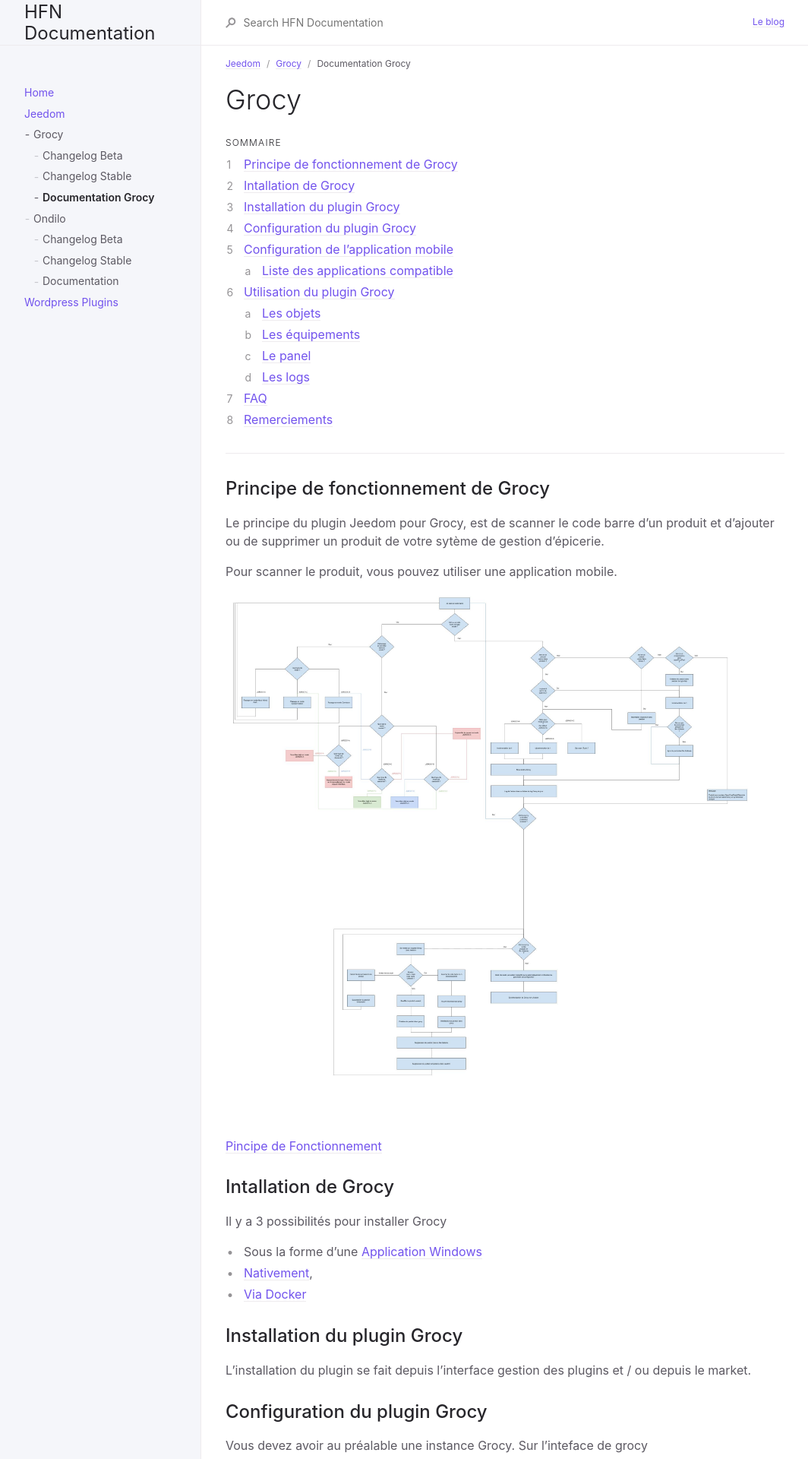
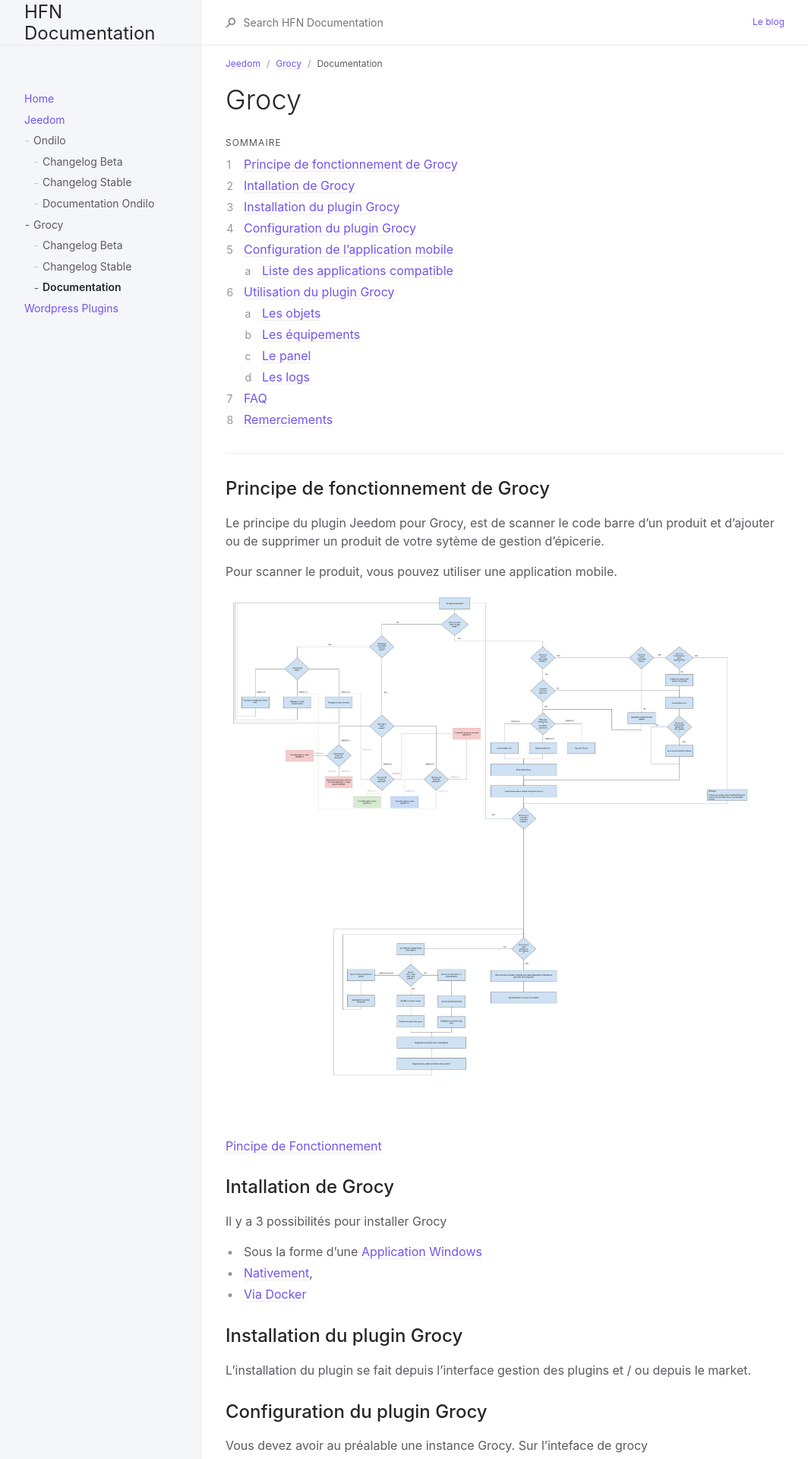
Before and after one commit to Hotfirenet/documentation, a Jekyll site: the page built from jeedom/plugin-grocy/fr_FR/documentation.md, in a window 1280 px wide. Shown: the top 1920 px of the page at 76% size, without its empty margins (107-1171 px from the left). Built offline with Jekyll 4.4.1, drawn with Linux system fonts in a browser that asks for light colours.

```diff
--- a/jeedom/plugin-grocy/fr_FR/documentation-grocy.md
+++ b/jeedom/plugin-grocy/fr_FR/documentation.md
@@ -1,7 +1,8 @@
 ---
 layout: default
-title: Documentation Grocy
+title: Documentation
 description: Plugin Grocy pour le système domotique Jeedom. Grocy est un ERP permettant la gestion de stock de vos aliments et de vos tâches ménagères. Le système Grocy est open source est auto-hébergé.
+nav_order: 1
 parent: Grocy
 grand_parent: Jeedom
 ---
--- a/jeedom/plugin-ondilo/fr_FR/documentation.md
+++ b/jeedom/plugin-ondilo/fr_FR/documentation-ondilo.md
@@ -1,6 +1,6 @@
 ---
 layout: default
-title: Documentation
+title: Documentation Ondilo
 description: Les flotteurs de la gamme Ico conçus par la société Ondilo sont des capteurs Wifi qui permettent l'analyse de votre piscine ou de votre SPA.
 parent: Ondilo
 grand_parent: Jeedom
```
Also changed, not shown: jeedom/fr_FR/plugin-grocy.md (renamed from jeedom/plugin-grocy/fr_FR/grocy.md, +1 -0 lines), jeedom/plugin-grocy/fr_FR/changelog-beta.md (+1 -0 lines), jeedom/plugin-grocy/fr_FR/changelog-stable.md (+1 -0 lines), jeedom/fr_FR/jeedom.md (renamed from jeedom/jeedom.md), jeedom/fr_FR/tips.md (added).
